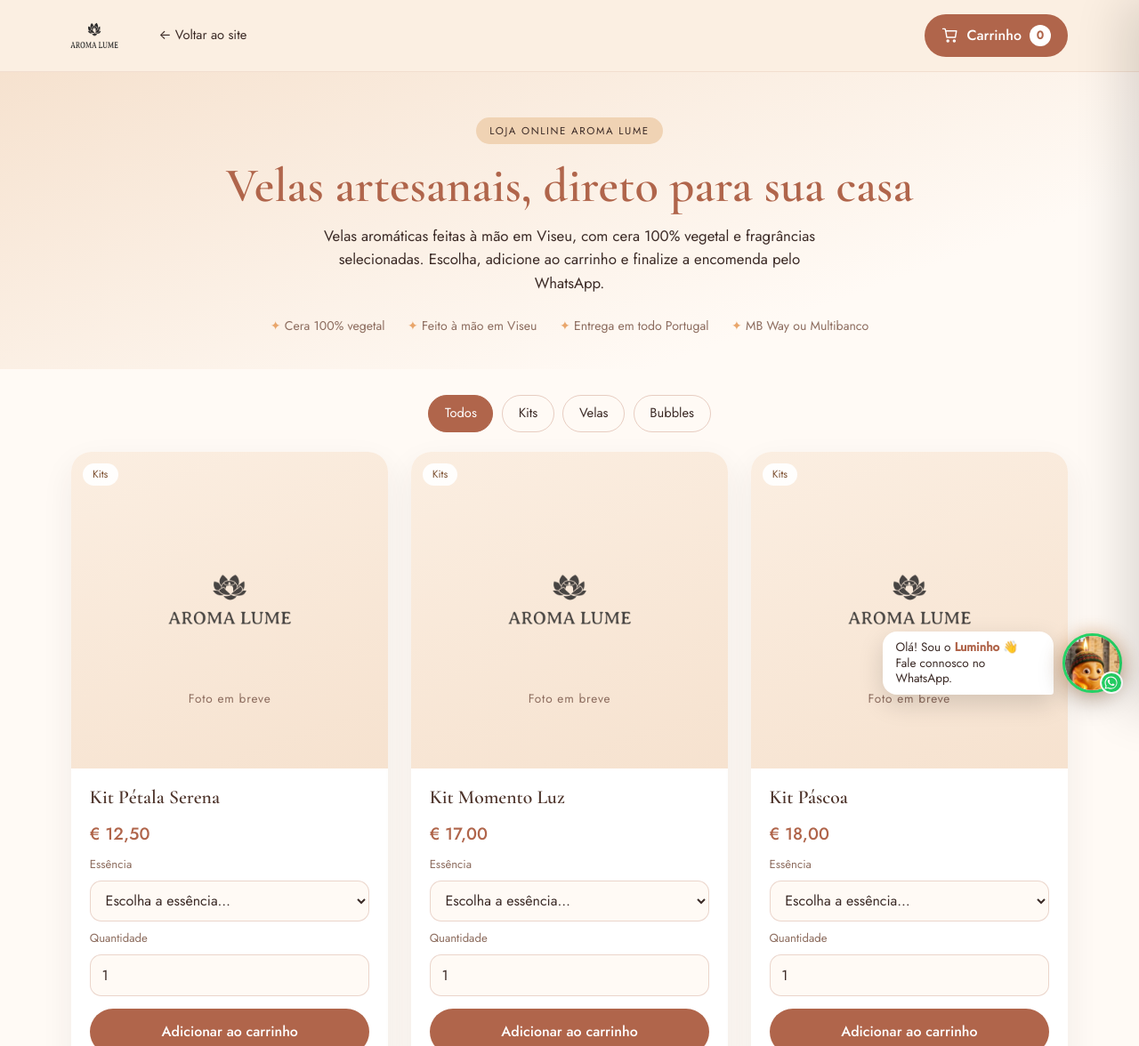
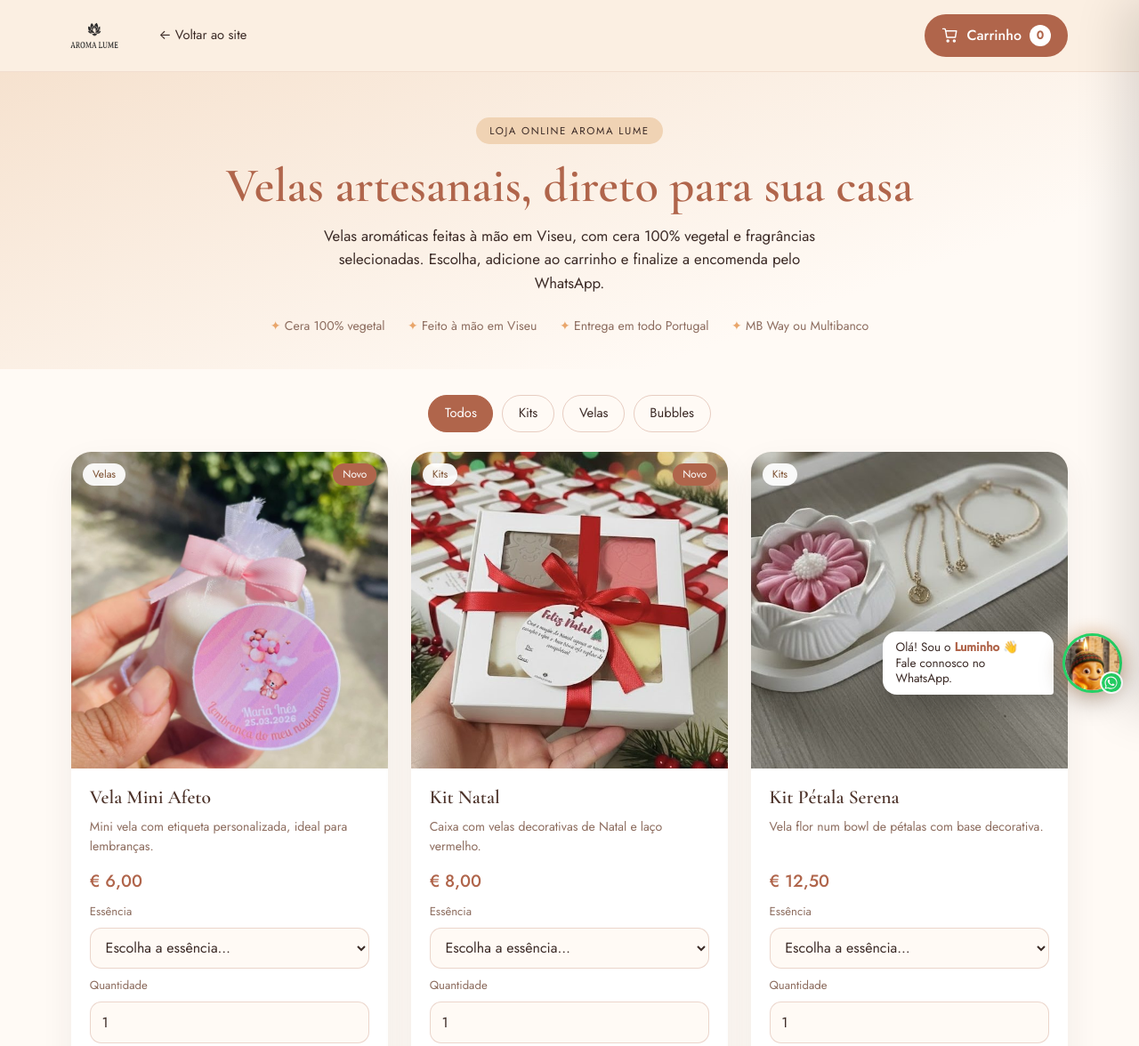
Before and after one commit to zazzouneto/aroma-lume-site, a plain HTML site: page loja/index.html in a window 1280 px wide. Shown: the top 1176 px of the page at 89% size. Drawn offline with nearby package versions, Linux system fonts and the light colour scheme.

Commit message:
Fotos reais dos produtos, novos produtos Vela Mini Afeto e Kit Natal, galeria atualizada
Co-Authored-By: Claude Opus 5.5 <noreply@anthropic.com>
Claude-Session: https://claude.ai/code/session_01SLzPXwmujo4VWF1TpNqTkz

```diff
--- a/loja/index.html
+++ b/loja/index.html
@@ -197,6 +197,8 @@
             font-size: 0.74rem;
             color: #7a4d2e;
         }
+
+        .new-tag { left: auto; right: 0.8rem; background: var(--primary); color: #fff; }
 
         .product-info {
             padding: 1.2rem 1.3rem 1.4rem;
@@ -641,18 +643,29 @@ const CATEGORIAS = ["Kits", "Velas", "Bubbles"];
 /* tiers: preço por unidade conforme a quantidade total desse produto no carrinho
    [quantidade mínima, preço por unidade] */
 const products = [
-    { id: 1, name: "Kit Pétala Serena", price: 12.50, category: "Kits", desc: "", image: "" },
-    { id: 2, name: "Kit Momento Luz", price: 17.00, category: "Kits", desc: "", image: "" },
+    { id: 11, name: "Vela Mini Afeto", price: 6.00, category: "Velas", isNew: true,
+      desc: "Mini vela com etiqueta personalizada, ideal para lembranças.", image: "fotos/vela-mini-afeto.jpg" },
+    { id: 12, name: "Kit Natal", price: 8.00, category: "Kits", isNew: true,
+      desc: "Caixa com velas decorativas de Natal e laço vermelho.", image: "fotos/kit-natal.jpg" },
+    { id: 1, name: "Kit Pétala Serena", price: 12.50, category: "Kits",
+      desc: "Vela flor num bowl de pétalas com base decorativa.", image: "fotos/kit-petala-serena.jpg" },
+    { id: 2, name: "Kit Momento Luz", price: 17.00, category: "Kits",
+      desc: "Vela coração com pavio de madeira e duas velas flor, em base decorativa.", image: "fotos/kit-momento-luz.jpg" },
     { id: 3, name: "Kit Páscoa", price: 18.00, category: "Kits", desc: "", image: "" },
-    { id: 4, name: "Caixa 4 Latas", price: 14.90, category: "Kits", desc: "Quatro velas em lata numa caixa pronta para oferecer.",
-      image: "../WhatsApp Image 2025-12-08 at 12.43.52.jpeg" },
-    { id: 5, name: "Vela Vidro (70 g)", price: 11.50, category: "Velas", desc: "", image: "" },
-    { id: 6, name: "Lata", price: 3.20, category: "Velas", desc: "Vela em lata.", image: "../WhatsApp Image 2025-12-08 at 12.43.52.jpeg" },
-    { id: 7, name: "Ursinho", price: 4.50, category: "Velas", desc: "Ursinho em cera vegetal.", image: "ursinho-encantado.jpeg" },
-    { id: 8, name: "Ursinhos Gémeos", price: 7.00, category: "Velas", desc: "Dois ursinhos em cera vegetal.", image: "" },
-    { id: 9, name: "Vela Bubble (40 g) – Papel Fotográfico", price: 4.50, category: "Bubbles", desc: "", image: "",
+    { id: 4, name: "Caixa 4 Latas", price: 14.90, category: "Kits",
+      desc: "Quatro velas em lata numa caixa pronta para oferecer.", image: "fotos/caixa-4-latas.jpg" },
+    { id: 5, name: "Vela Vidro (70 g)", price: 11.50, category: "Velas",
+      desc: "Frasco de vidro com rolha de cortiça e etiqueta personalizada.", image: "fotos/vela-vidro.jpg" },
+    { id: 6, name: "Lata", price: 3.20, category: "Velas", desc: "Vela em lata com tampa ilustrada.", image: "fotos/lata.jpg" },
+    { id: 7, name: "Ursinho", price: 4.50, category: "Velas",
+      desc: "Ursinho em cera vegetal, com cartão e laço.", image: "fotos/ursinho.jpg" },
+    { id: 8, name: "Ursinhos Gémeos", price: 7.00, category: "Velas",
+      desc: "Dois ursinhos em cera vegetal, com cartão personalizado.", image: "fotos/ursinhos-gemeos.jpg" },
+    { id: 9, name: "Vela Bubble (40 g) – Papel Fotográfico", price: 4.50, category: "Bubbles",
+      desc: "Bubble em embalagem de papel fotográfico personalizada.", image: "fotos/bubble-papel-fotografico.jpg",
       tiers: [[1, 4.50], [15, 3.70], [31, 3.40], [51, 3.10]] },
-    { id: 10, name: "Vela Bubble – Caixa de Acetato", price: 6.00, category: "Bubbles", desc: "", image: "",
+    { id: 10, name: "Vela Bubble – Caixa de Acetato", price: 6.00, category: "Bubbles",
+      desc: "Bubble em caixa de acetato com laço de cetim.", image: "fotos/bubble-acetato.jpg",
       tiers: [[1, 6.00], [15, 5.60], [31, 5.20], [51, 4.80]] }
 ];
 
@@ -725,7 +738,7 @@ function renderProducts() {
         <article class="product-card">
             <div class="product-image">
                 ${imgHtml(p)}
-                <span class="product-tag">${esc(p.category)}</span>
+                <span class="product-tag">${esc(p.category)}</span>${p.isNew ? '<span class="product-tag new-tag">Novo</span>' : ""}
             </div>
             <div class="product-info">
                 <h3 class="product-title">${esc(p.name)}</h3>
```
Also changed, not shown: index.html (+16 -4 lines), loja/fotos/bubble-acetato.jpg (added), loja/fotos/bubble-papel-fotografico.jpg (added), loja/fotos/caixa-4-latas.jpg (added), loja/fotos/kit-aconchego.jpg (added), loja/fotos/kit-momento-luz.jpg (added), loja/fotos/kit-natal.jpg (added), loja/fotos/kit-petala-serena.jpg (added), loja/fotos/lata.jpg (added), loja/fotos/ursinho.jpg (added), loja/fotos/ursinhos-gemeos.jpg (added), loja/fotos/vela-mini-afeto.jpg (added), loja/fotos/vela-vidro.jpg (added).
